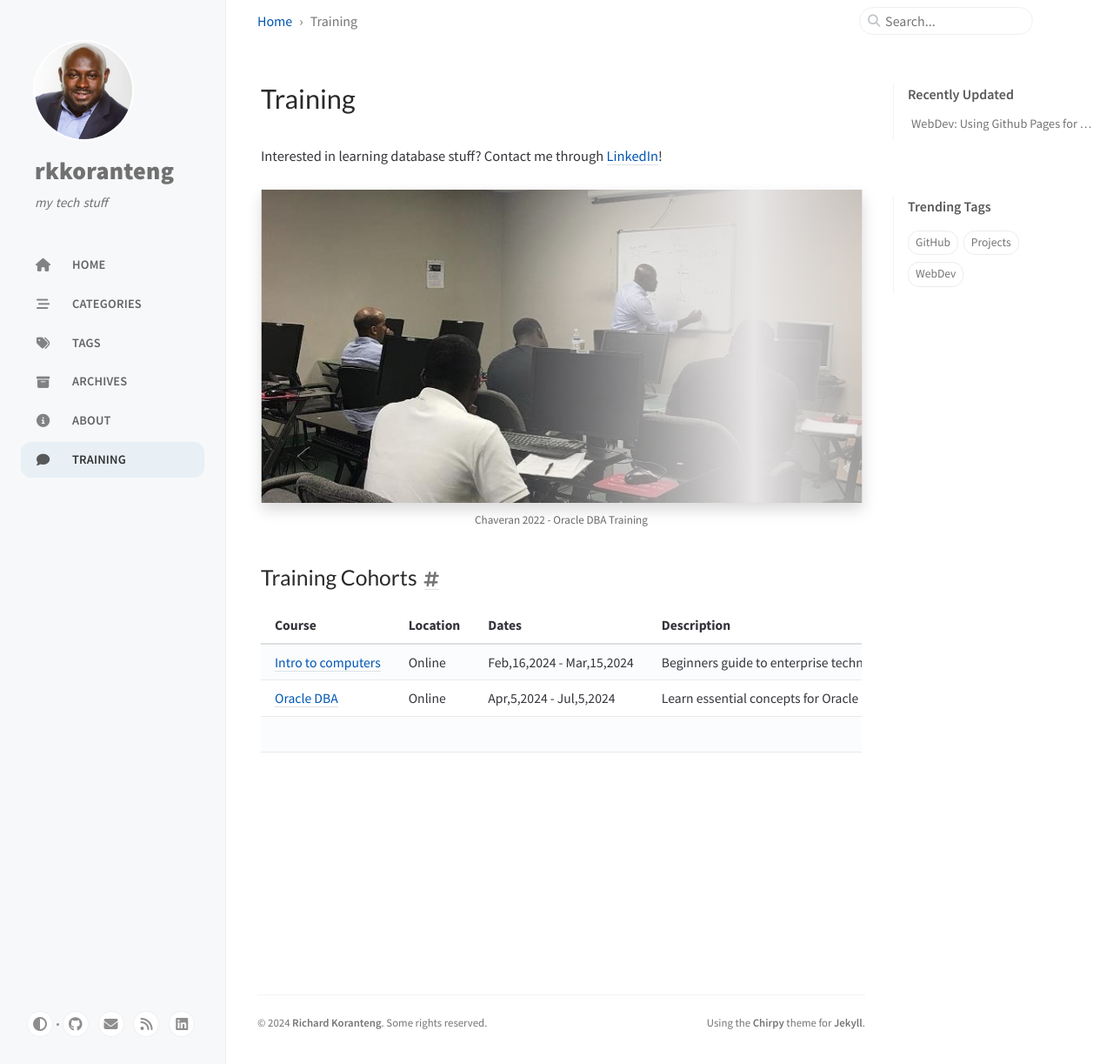
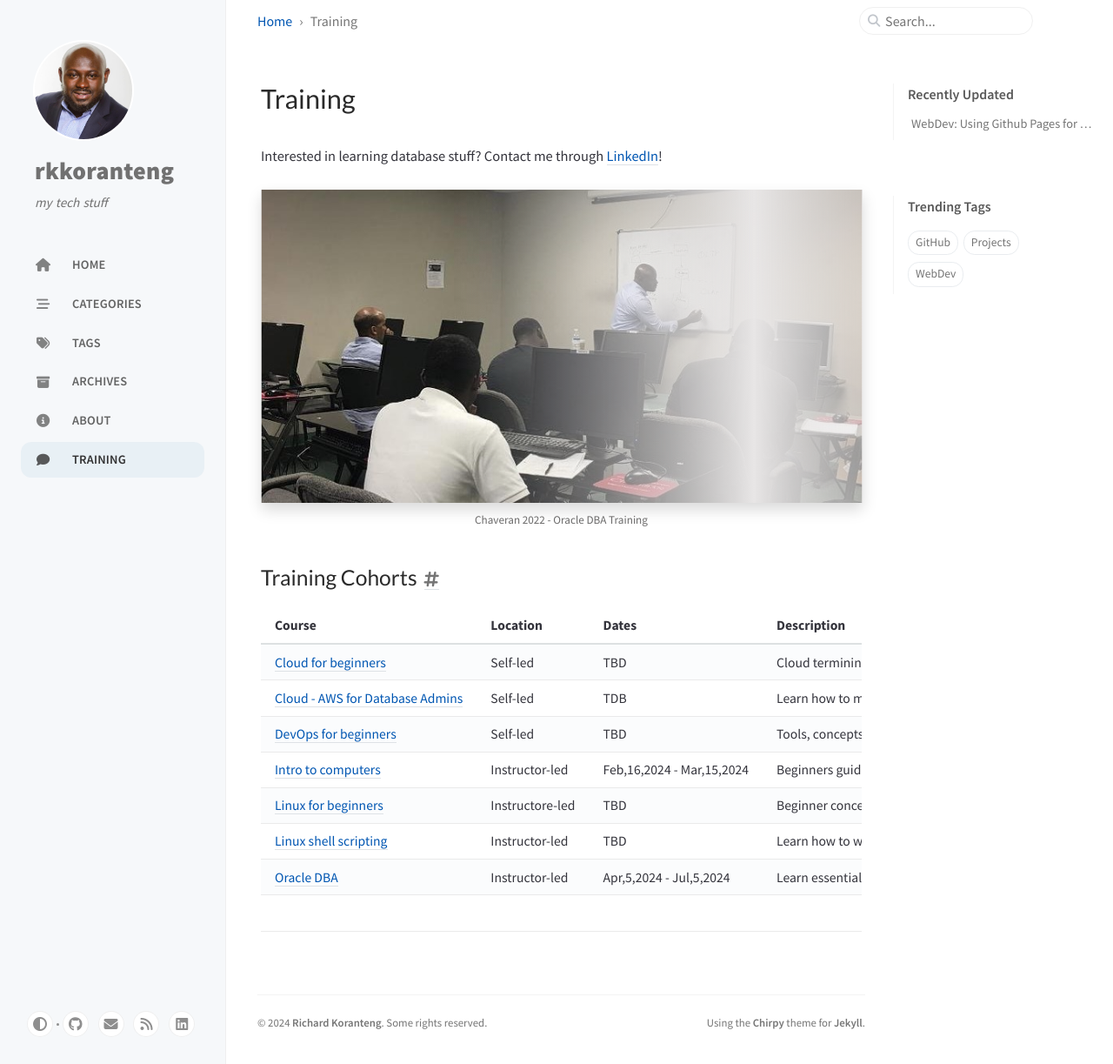
Before and after one commit to RKKoranteng/blog, a Jekyll site: the page built from _tabs/training.md, in a window 1280 px wide and 1223 px high. Shown: the whole window at 87% size. Built offline with Jekyll 4.4.1, drawn with Linux system fonts in a browser that asks for light colours; cached includes are drawn as plain includes.

Commit message:
update training

```diff
--- a/_tabs/training.md
+++ b/_tabs/training.md
@@ -13,6 +13,11 @@
 
 | Course   	| Location      	| Dates            	| Description |
 |-----------|-------------------|-------------------|------------|
-| [Intro to computers](#) | Online | Feb,16,2024 - Mar,15,2024 | Beginners guide to enterprise technology systems and solutions |
-| [Oracle DBA](#) | Online | Apr,5,2024 - Jul,5,2024 | Learn essential concepts for Oracle database administration |
+| [Cloud for beginners](#) | Self-led | TBD | Cloud termininologies and concepts |
+| [Cloud - AWS  for Database Admins](#) | Self-led | TDB | Learn how to manage databases in AWS |
+| [DevOps for beginners](#) | Self-led | TBD | Tools, concepts, and terms |
+| [Intro to computers](#) | Instructor-led | Feb,16,2024 - Mar,15,2024 | Beginners guide to enterprise technology systems and solutions |
+| [Linux for beginners](#) | Instructore-led | TBD | Beginner concepts & terminologies to get you conformtable with Linux |
+| [Linux shell scripting](#) | Instructor-led | TBD | Learn how to write shell scripts to manage your datatabase |
+| [Oracle DBA](#) | Instructor-led | Apr,5,2024 - Jul,5,2024 | Learn essential concepts for Oracle database administration |
 |           |                   |                   |            |
```
